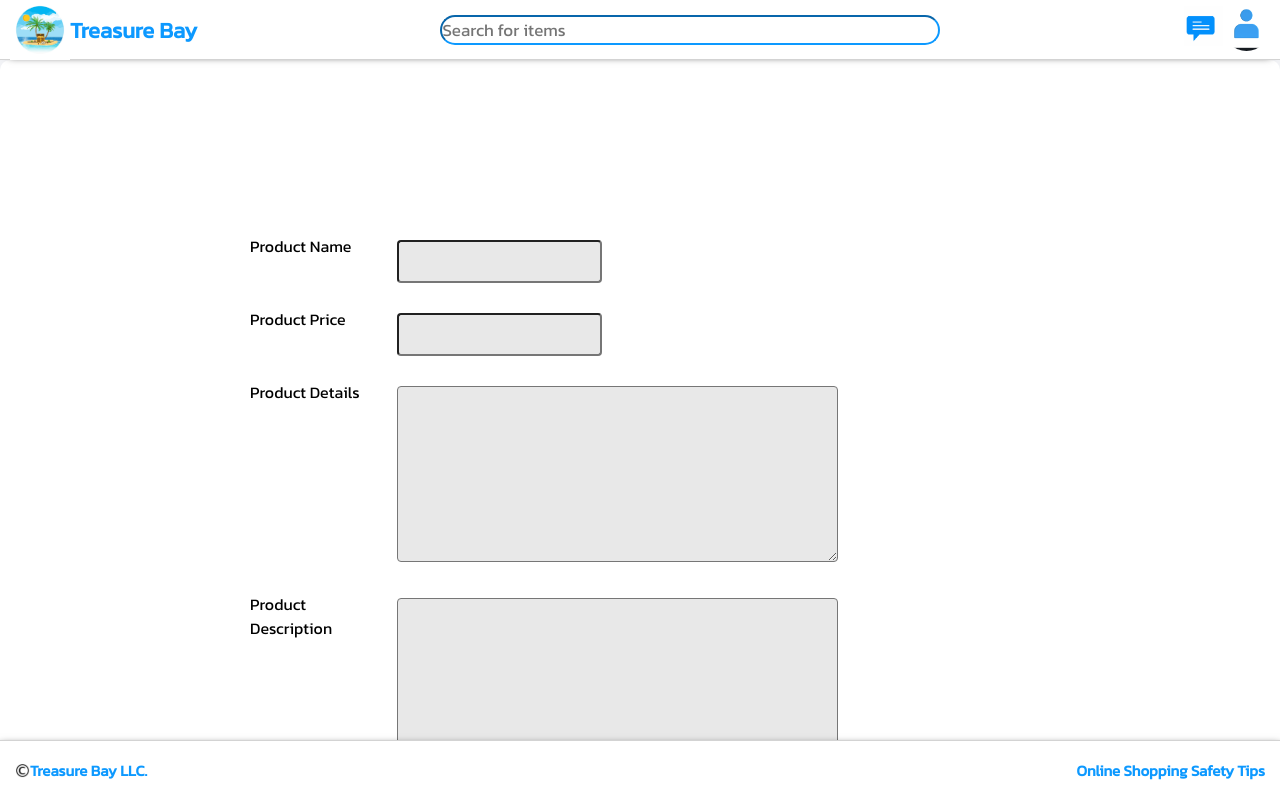
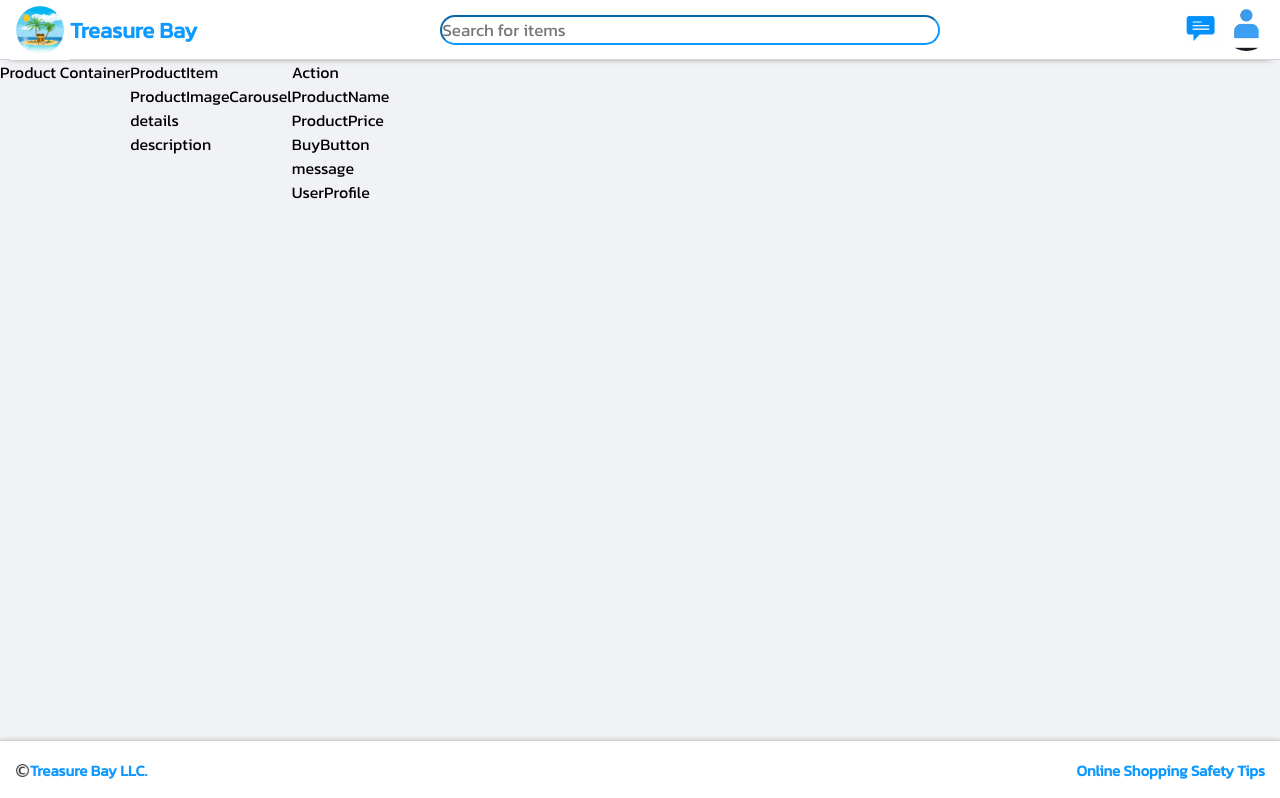
Before and after one commit to howardmg/TreasureBay2, a React (Create React App) app in the folder treasure_bay/: page /productitem in a window 1280 px wide. Shown: the top 798 px of the page. Built offline with nearby package versions, Linux system fonts and the light colour scheme; a web font is replaced by a local one.

Commit message:
barebones product page

```diff
--- a/treasure_bay/package.json
+++ b/treasure_bay/package.json
@@ -23,6 +23,7 @@
     "react": "^18.2.0",
     "react-dom": "^18.2.0",
     "react-dropzone": "^14.2.2",
+    "react-responsive-carousel": "^3.2.23",
     "react-router-dom": "^6.3.0",
     "react-scripts": "5.0.1",
     "styled-components": "^5.3.5",
--- a/treasure_bay/src/App.js
+++ b/treasure_bay/src/App.js
@@ -22,7 +22,7 @@ function App() {
   return (
     <div className="App">
       <Header />
-      <PostItemPage />
+      {/* <PostItemPage /> */}
       <Routes>
         <Route path='/' element={<HomePage />} />
         <Route path='/signup' element={<SignUpPage />} />
--- a/treasure_bay/src/components/ProductItem/ProductItemPage.js
+++ b/treasure_bay/src/components/ProductItem/ProductItemPage.js
@@ -1,9 +1,45 @@
-import React from 'react'
+import React, { useState } from 'react'
+import styled from 'styled-components'
+import PicCarousel from 'react-responsive-carousel';
 
 function ProductItemPage() {
+  const [images, setImages] = useState([])
+  const [loading, setLoading] = useState(true)
+
   return (
-    <div className='productitempage'>ProductItemPage</div>
+
+    <ProductContainer className='productitempage'>Product Container
+    <ProductItem>ProductItem
+      <ProductImageCarousel>ProductImageCarousel</ProductImageCarousel>
+      <ProductDetails>details</ProductDetails>
+      <ProductDescription>description</ProductDescription>
+    </ProductItem>
+    <ProductAction>Action
+      <ProductName>ProductName</ProductName>
+      <ProductPrice>ProductPrice</ProductPrice>
+      <BuyButton>BuyButton</BuyButton>
+      <Message>message</Message>
+      <UserProfile>UserProfile</UserProfile>
+    </ProductAction>
+
+    </ProductContainer>
   )
 }
 
 export default ProductItemPage;
+
+const ProductContainer = styled.div`
+display: flex;
+flex-direction: row;
+
+`
+const ProductDescription = styled.div``
+const ProductAction = styled.div``
+const ProductItem = styled.div``
+const ProductImageCarousel = styled.div``
+const ProductDetails = styled.div``
+const ProductName = styled.div``
+const ProductPrice = styled.div``
+const BuyButton = styled.div``
+const Message = styled.div``
+const UserProfile = styled.div``
```
Also changed, not shown: treasure_bay/src/components/ProductItem/PicCarousel.js (added), 1 other file (tests, documents, lock files or other folders).
